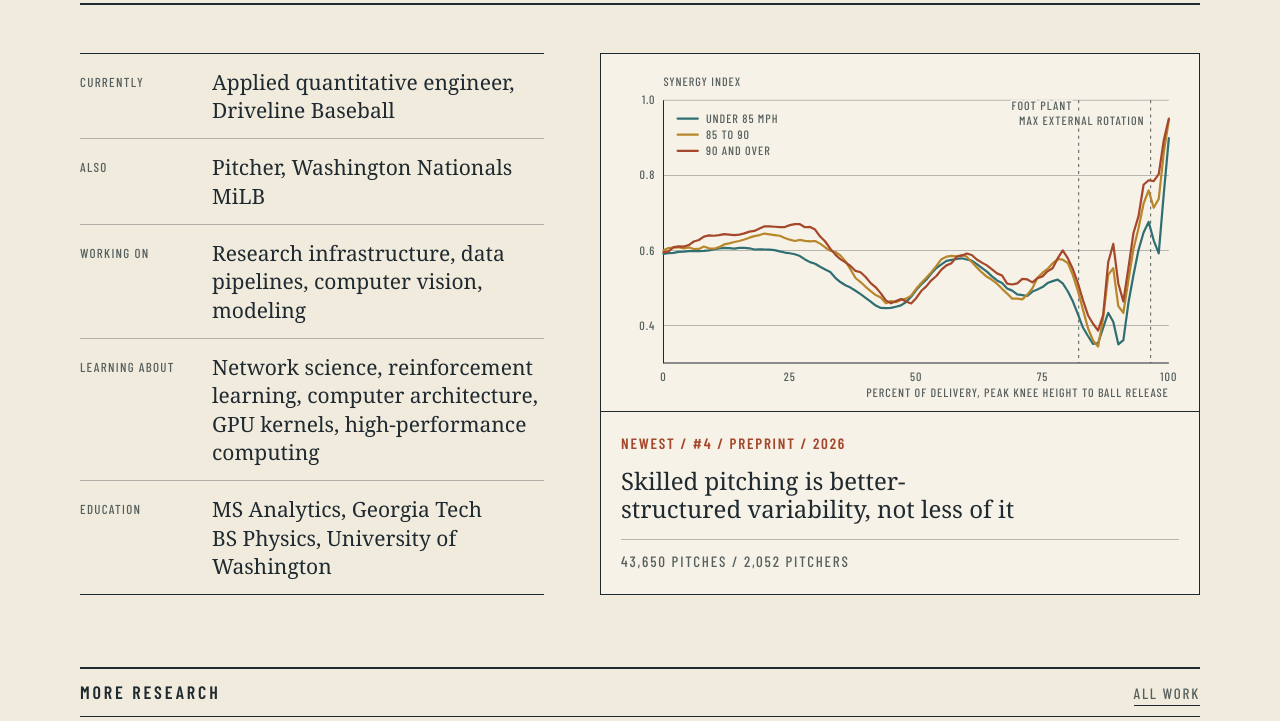
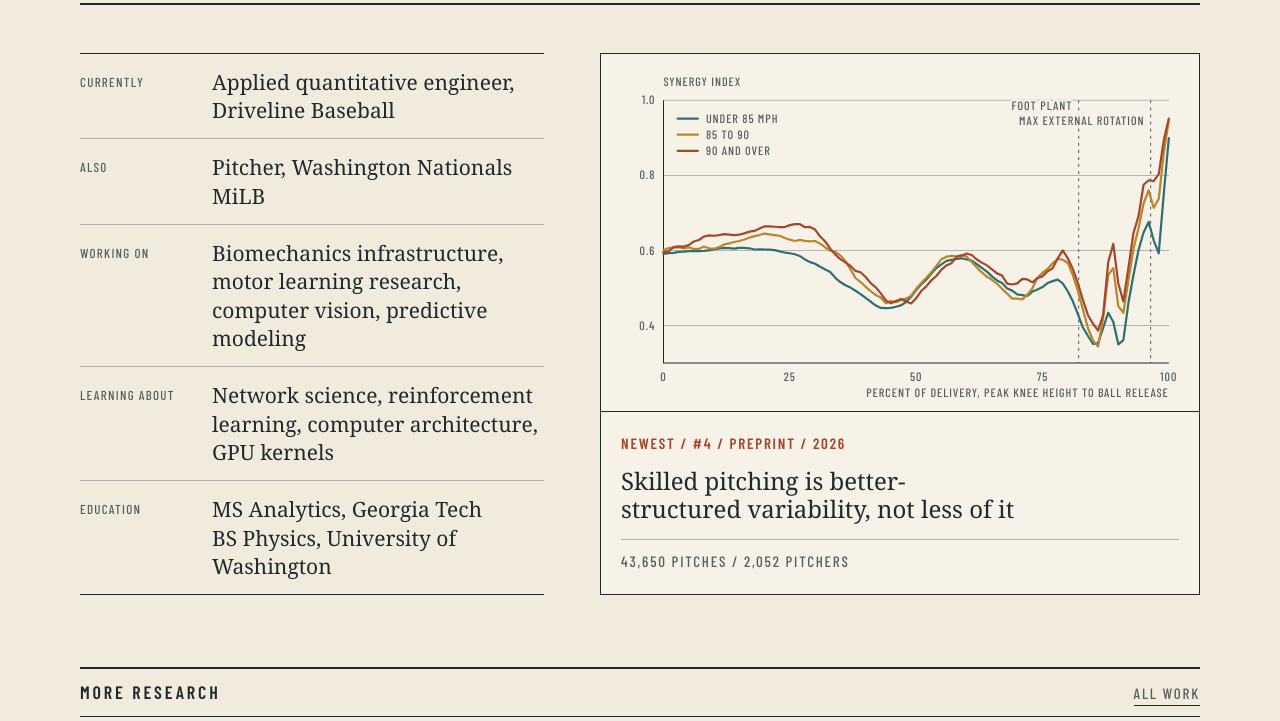
Before and after one commit to adambloebaum/personal-site, an Astro site: page / in a window 1280 px wide. Shown: the part 79-800 px from the top of the page. Built offline with nearby package versions, Linux system fonts and the light colour scheme; Astro itself is replaced by a stand-in of ours.

Commit message:
status wording
Co-Authored-By: Claude Fable 5.2 <noreply@anthropic.com>

```diff
--- a/src/pages/index.astro
+++ b/src/pages/index.astro
@@ -18,8 +18,8 @@ const posts = await getPosts();
     <dl class="status">
       <div><dt>Currently</dt><dd>Applied quantitative engineer, Driveline Baseball</dd></div>
       <div><dt>Also</dt><dd>Pitcher, Washington Nationals MiLB</dd></div>
-      <div><dt>Working on</dt><dd>Research infrastructure, data pipelines, computer vision, modeling</dd></div>
-      <div><dt>Learning about</dt><dd>Network science, reinforcement learning, computer architecture, GPU kernels, high-performance computing</dd></div>
+      <div><dt>Working on</dt><dd>Biomechanics infrastructure, motor learning research, computer vision, predictive modeling</dd></div>
+      <div><dt>Learning about</dt><dd>Network science, reinforcement learning, computer architecture, GPU kernels</dd></div>
       <div><dt>Education</dt><dd>MS Analytics, Georgia Tech<br />BS Physics, University of Washington</dd></div>
     </dl>
     <a class="plate feature" href={`/works/${lead.id}`}>
```
